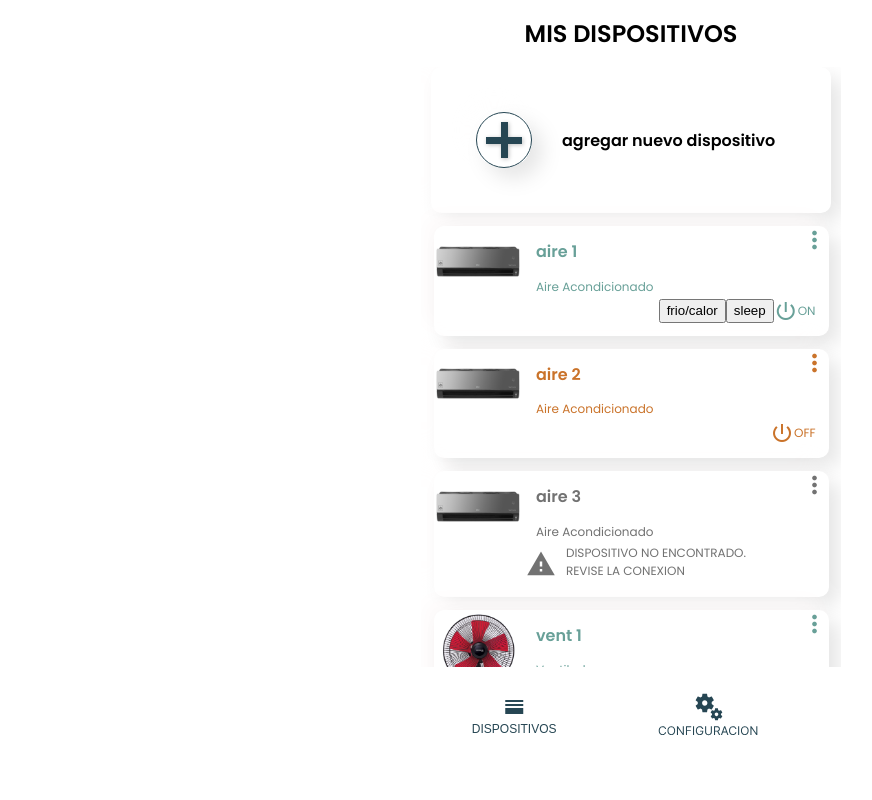
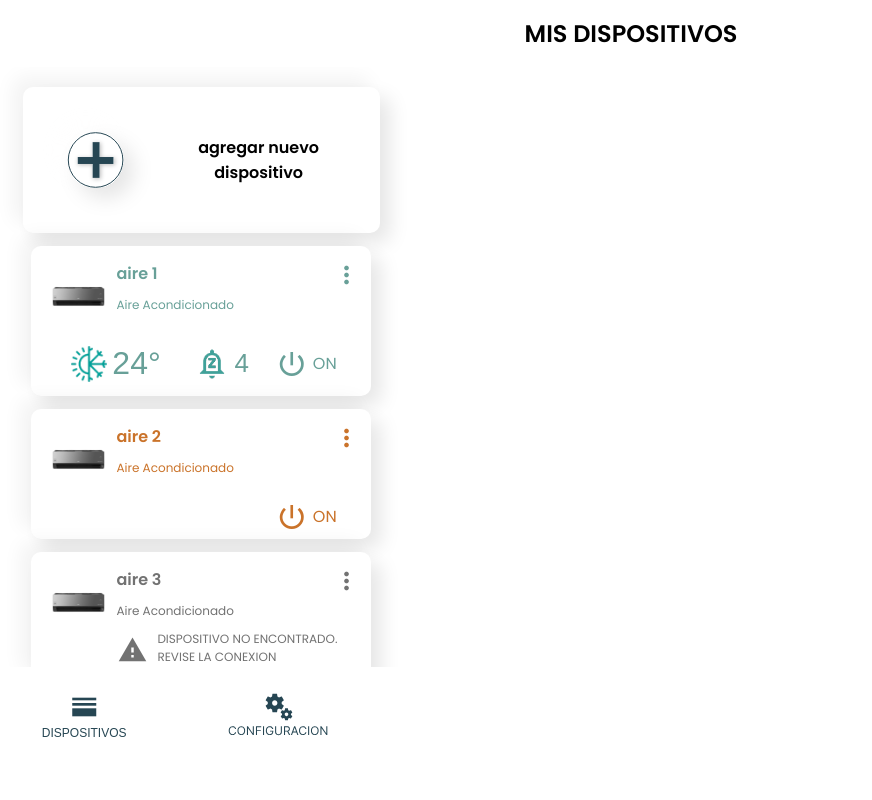
Before and after one commit to Ruodoit/Equipo-11, a React app in the folder Frontend/: page / in a window 1280 px wide. Shown: the whole page, without its empty margins (9-881 px from the left). Built offline with nearby package versions, Linux system fonts and the light colour scheme.

Commit message:
se realizaron cambios en la maqueta, especificamente en la seccion de dispositivos

```diff
--- a/Frontend/src/components/btnAgregar/btnAgregar.css
+++ b/Frontend/src/components/btnAgregar/btnAgregar.css
@@ -1,5 +1,5 @@
 .divBtnAgregar {
-  width: 100vw;
+  width: 85%;
   max-width: 400px;
   box-sizing: border-box;
   text-align: center;
@@ -9,8 +9,9 @@
   align-items: center;
   background: #ffffff;
   box-shadow: 10px 10px 20px rgba(0, 0, 0, 0.1),
-    -10px -10px 20px rgba(253, 250, 250, 0.1);
+    -10px -10px 20px rgba(0, 0, 0, 0.05);
   border-radius: 10px;
+  margin: 20px 0 0;
 }
 .btnAgregar {
   color: var(--texto);
--- a/Frontend/src/components/listaItem/CardApagado.jsx
+++ b/Frontend/src/components/listaItem/CardApagado.jsx
@@ -1,46 +1,65 @@
-import './listaItem.css'
-import { Link } from 'react-router-dom'
-import imgVentilador from '../../assets/statics/vent-rojo.png'
-import imgAireGris from '../../assets/statics/aire-gris.png'
-
+import "./listaItem.css";
+import { Link } from "react-router-dom";
+import imgVentilador from "../../assets/statics/vent-rojo.png";
+import imgAireGris from "../../assets/statics/aire-gris.png";
+import vel from "../../assets/vel.png";
+import temp from "../../assets/temp.png";
+import sleep from "../../assets/sleep.png";
 export default function CardApagado(props) {
-  const { dispositivo } = props
+  const { dispositivo } = props;
   const handleEditar = () => {
-    alert(dispositivo[8])
-  }
+    alert(dispositivo[8]);
+  };
 
   return (
     <>
-      <Link to={`/dispositivo/:${dispositivo[0]}`} className='link'>
-        <div className='itemInactivo'>
-          <div className='itemPrincipal'>
-            <div className='contenedorImg'>
+      <Link to={`/dispositivo/:${dispositivo[0]}`} className="link">
+        <div className="itemInactivo">
+          <div className="itemPrincipal">
+            <div className="contenedorImg">
               {dispositivo[8] ? (
-                <img src={imgAireGris} alt='' className='imgItem' />
+                <img src={imgAireGris} alt="" className="imgItem" />
               ) : (
-                <img src={imgVentilador} alt='' className='imgItem' />
+                <img src={imgVentilador} alt="" className="imgItem" />
               )}
             </div>
-            <div className='principalTxt'>
+            <div className="principalTxt">
               <h2>{dispositivo[3]}</h2>
               {dispositivo[8] ? (
-                <p className='infoTxt'>Aire Acondicionado</p>
+                <p className="infoTxt">Aire Acondicionado</p>
               ) : (
-                <p className='infoTxt'>Ventilador</p>
+                <p className="infoTxt">Ventilador</p>
               )}
             </div>
-            <span className='material-icons puntitos' onClick={handleEditar}>
+            <span className="material-icons puntitos" onClick={handleEditar}>
               more_vert
             </span>
           </div>
-          <div className='itemDetalles'>
-            <div className='encendido'>
-              <span className='material-icons'>power_settings_new</span>
-              <p className='infoTxt'>OFF</p>
+          <div className="itemActivoDetalles">
+            {dispositivo[8] ? (
+              <button style={{ visibility: "hidden" }}>
+                {" "}
+                <img src={temp} alt="" />
+                <p>24°</p>
+              </button>
+            ) : (
+              <button style={{ visibility: "hidden" }}>
+                <img src={vel} alt="" />
+                <p>4</p>
+              </button>
+            )}
+
+            <button className="indicadorSleep" style={{ visibility: "hidden" }}>
+              <img src={sleep} alt="" />
+              <p>4</p>
+            </button>
+            <div className="encendido">
+              <span className="material-icons">power_settings_new</span>
+              <p className="infoTxt">ON</p>
             </div>
           </div>
         </div>
       </Link>
     </>
-  )
+  );
 }
--- a/Frontend/src/components/listaItem/CardEncendido.jsx
+++ b/Frontend/src/components/listaItem/CardEncendido.jsx
@@ -1,51 +1,64 @@
-import './listaItem.css'
-import { Link } from 'react-router-dom'
-import imgVentilador from '../../assets/statics/vent-rojo.png'
-import imgAireGris from '../../assets/statics/aire-gris.png'
+import "./listaItem.css";
+import { Link } from "react-router-dom";
+import imgVentilador from "../../assets/statics/vent-rojo.png";
+import imgAireGris from "../../assets/statics/aire-gris.png";
+import vel from "../../assets/vel.png";
+import temp from "../../assets/temp.png";
+import sleep from "../../assets/sleep.png";
 
 export default function CardEncendido(props) {
-  const { dispositivo } = props
+  const { dispositivo } = props;
   const handleEditar = () => {
-    alert('Aca se abrira el modal con las configuraciones')
-  }
+    alert("Aca se abrira el modal con las configuraciones");
+  };
 
   return (
-    <Link to={`/dispositivo/:${dispositivo[0]}`} className='link'>
-      <div className='itemActivo'>
-        <div className='itemPrincipal'>
-          <div className='contenedorImg'>
+    <Link to={`/dispositivo/:${dispositivo[0]}`} className="link">
+      <div className="itemActivo">
+        <div className="itemPrincipal">
+          <div className="contenedorImg">
             {dispositivo[8] ? (
-              <img src={imgAireGris} alt='' className='imgItem' />
+              <img src={imgAireGris} alt="" className="imgItem" />
             ) : (
-              <img src={imgVentilador} alt='' className='imgItem' />
+              <img src={imgVentilador} alt="" className="imgItem" />
             )}
           </div>
-          <div className='principalTxt'>
+          <div className="principalTxt">
             <h2>{dispositivo[3]}</h2>
             {dispositivo[8] ? (
-              <p className='infoTxt'>Aire Acondicionado</p>
+              <p className="infoTxt">Aire Acondicionado</p>
             ) : (
-              <p className='infoTxt'>Ventilador</p>
+              <p className="infoTxt">Ventilador</p>
             )}
           </div>
-          <span className='material-icons puntitos' onClick={handleEditar}>
+          <span className="material-icons puntitos" onClick={handleEditar}>
             more_vert
           </span>
         </div>
-        <div className='itemActivoDetalles'>
+        <div className="itemActivoDetalles">
           {dispositivo[8] ? (
-            <button>frio/calor</button>
+            <button>
+              {" "}
+              <img src={temp} alt="" />
+              <p>24°</p>
+            </button>
           ) : (
-            <button>velocidad</button>
+            <button>
+              <img src={vel} alt="" />
+              <p>4</p>
+            </button>
           )}
 
-          <button>sleep</button>
-          <div className='encendido'>
-            <span className='material-icons'>power_settings_new</span>
-            <p className='infoTxt'>ON</p>
+          <button className="indicadorSleep">
+            <img src={sleep} alt="" />
+            <p>4</p>
+          </button>
+          <div className="encendido">
+            <span className="material-icons">power_settings_new</span>
+            <p className="infoTxt">ON</p>
           </div>
         </div>
       </div>
     </Link>
-  )
+  );
 }
--- a/Frontend/src/components/listaItem/listaItem.css
+++ b/Frontend/src/components/listaItem/listaItem.css
@@ -1,41 +1,53 @@
 .link {
   text-decoration: none;
+  width: fit-content;
+  display: flex;
+  flex-direction: column;
+  align-items: center;
+  justify-content: center;
 }
 
 .itemActivo {
-  width: 98vw;
+  width: 85%;
   max-width: 395px;
-  *height: 207px;
+  height: 150px;
   box-sizing: border-box;
   background: var(--blanco);
   *border: 1px solid var(--principal);
-  box-shadow: 10px 10px 20px rgba(0, 0, 0, 0.1), -10px -10px 20px #fdfafa;
+  box-shadow: 10px 10px 20px rgba(0, 0, 0, 0.1),
+    -10px -10px 20px rgba(0, 0, 0, 0.05);
   border-radius: 10px;
   margin: 13px 13px 0px 13px;
   color: var(--principal);
+  display: flex;
+  flex-direction: column;
+  justify-content: space-between;
 }
 .itemInactivo {
-  width: 98vw;
+  width: 85%;
   max-width: 395px;
-  *height: 140px;
+  height: 130px;
   box-sizing: border-box;
   background: var(--blanco);
   *border: 1px solid var(--acento);
   box-shadow: 10px 10px 20px rgba(0, 0, 0, 0.1),
-    -10px -10px 20px rgba(253, 250, 250, 0.1);
+    -10px -10px 20px rgba(0, 0, 0, 0.05);
   border-radius: 10px;
   margin: 13px 13px 0px 13px;
   color: var(--acento);
+  display: flex;
+  flex-direction: column;
+  justify-content: space-between;
 }
 .itemDesconectado {
-  width: 98vw;
+  width: 85%;
   max-width: 395px;
-  *height: 140px;
+  height: 130px;
   box-sizing: border-box;
   background: var(--blanco);
   *border: 1px solid var(--desconectado);
   box-shadow: 10px 10px 20px rgba(0, 0, 0, 0.1),
-    -10px -10px 20px rgba(253, 250, 250, 0.1);
+    -10px -10px 20px rgba(0, 0, 0, 0.05);
   border-radius: 10px;
   margin: 13px 13px 0px 13px;
   color: var(--desconectado);
@@ -45,18 +57,25 @@
 }
 
 .itemPrincipal {
-  *padding: 12px;
+  padding: 15px 10px 0 10px;
   display: flex;
   justify-content: space-between;
 }
 .itemImg {
   font-size: 88px;
   color: var(--desconectado);
+  justify-self: center;
+  align-self: center;
 }
 .principalTxt {
   width: 250px;
+  height: 70px;
+}
+.principalTxt h2 {
+  margin: 0 0 10px 0;
 }
 .puntitos {
+  align-self: flex-start;
   font-size: 28px;
   cursor: pointer;
 }
@@ -66,14 +85,53 @@
   justify-content: flex-end;
 }
 .itemActivoDetalles {
+  align-self: center;
   padding: 3px 13px 13px 13px;
+  width: 80%;
   display: flex;
-  justify-content: flex-end;
+  justify-content: space-between;
+}
+
+.itemActivoDetalles button {
+  background-color: transparent;
+  border: none;
+  display: flex;
+  justify-content: center;
+  align-items: center;
+  gap: 5px;
+}
+
+.itemActivoDetalles button img {
+  width: 36px;
+}
+
+.itemActivoDetalles button p {
+  color: var(--principal);
+  font-size: 32px;
+  /* font-weight: bold; */
+  margin: 0%;
+}
+.itemActivoDetalles .indicadorSleep {
+  background-color: transparent;
+  border: none;
+  display: flex;
+  justify-content: center;
+  width: 30px;
+  align-items: center;
+  gap: 5px;
+}
+
+.itemActivoDetalles .indicadorSleep p {
+  font-size: 26px;
+  align-self: center;
 }
 .desconectado {
   width: 100%;
+  margin-right: 20px;
   display: flex;
-  justify-content: center;
+  justify-content: flex-end;
+  bottom: 10px;
+  position: relative;
 }
 .desconectadoTxt p {
   margin: 0px;
@@ -81,6 +139,11 @@
 .encendido {
   display: flex;
   align-items: center;
+  gap: 5px;
+}
+
+.encendido p {
+  font-size: 16px;
 }
 
 .iconoDesconectado {
@@ -90,9 +153,10 @@
 .contenedorImg {
   display: flex;
   align-items: center;
+  margin: 0px 10px;
 }
 .imgItem {
-  width: 88px;
+  width: 55px;
   height: auto;
   object-position: center center;
 }
--- a/Frontend/src/index.css
+++ b/Frontend/src/index.css
@@ -27,12 +27,12 @@ menu: <span class="material-icons">horizontal_split</span>
 CONFIGURACION:
 */
 body {
-  width: 420px;
+  width: 100%;
   height: 95vh;
   box-sizing: border-box;
   margin: 0 auto;
 
-  font-family: 'Poppins', sans-serif;
+  font-family: "Poppins", sans-serif;
 }
 h1 {
   font-weight: 600;
@@ -55,10 +55,10 @@ h2 {
   margin: 0px;
 }
 .material-icons {
-  font-family: 'Material Icons';
+  font-family: "Material Icons";
   font-weight: normal;
   font-style: normal;
-  font-size: 24px; /* Preferred icon size */
+  font-size: 32px; /* Preferred icon size */
   display: inline-block;
   line-height: 1;
   text-transform: none;
@@ -76,5 +76,5 @@ h2 {
   -moz-osx-font-smoothing: grayscale;
 
   /* Support for IE. */
-  font-feature-settings: 'liga';
+  font-feature-settings: "liga";
 }
```
Also changed, not shown: Frontend/src/assets/sleep.png (added), Frontend/src/assets/temp.png (added), Frontend/src/assets/vel.png (added).
